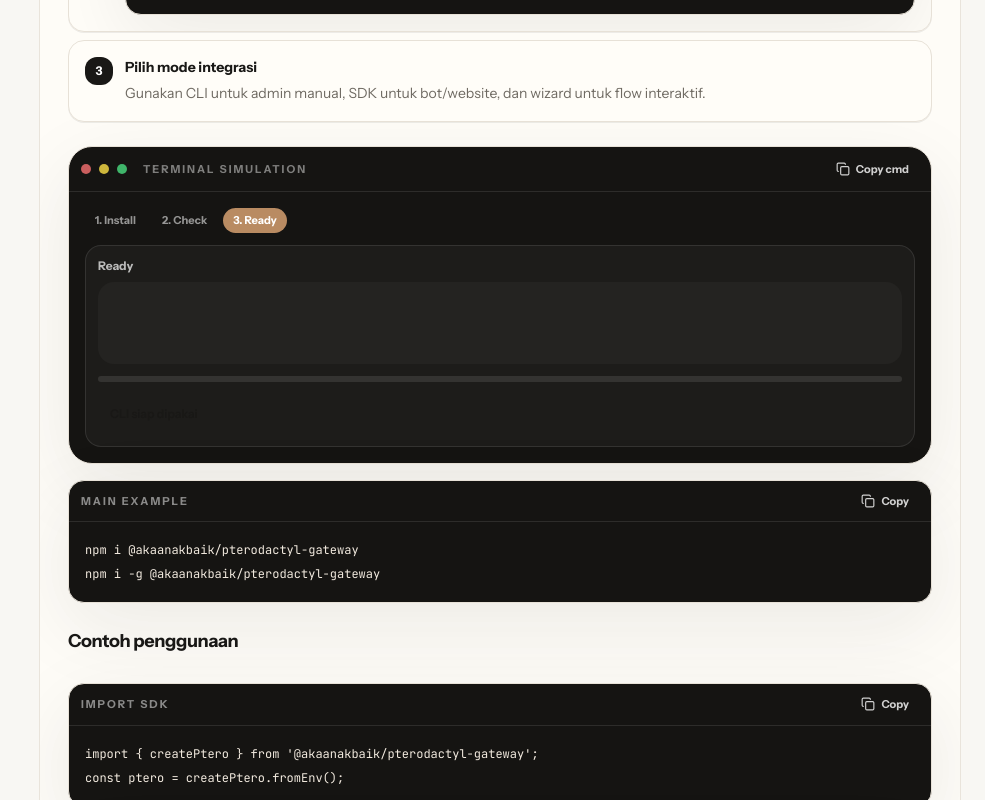
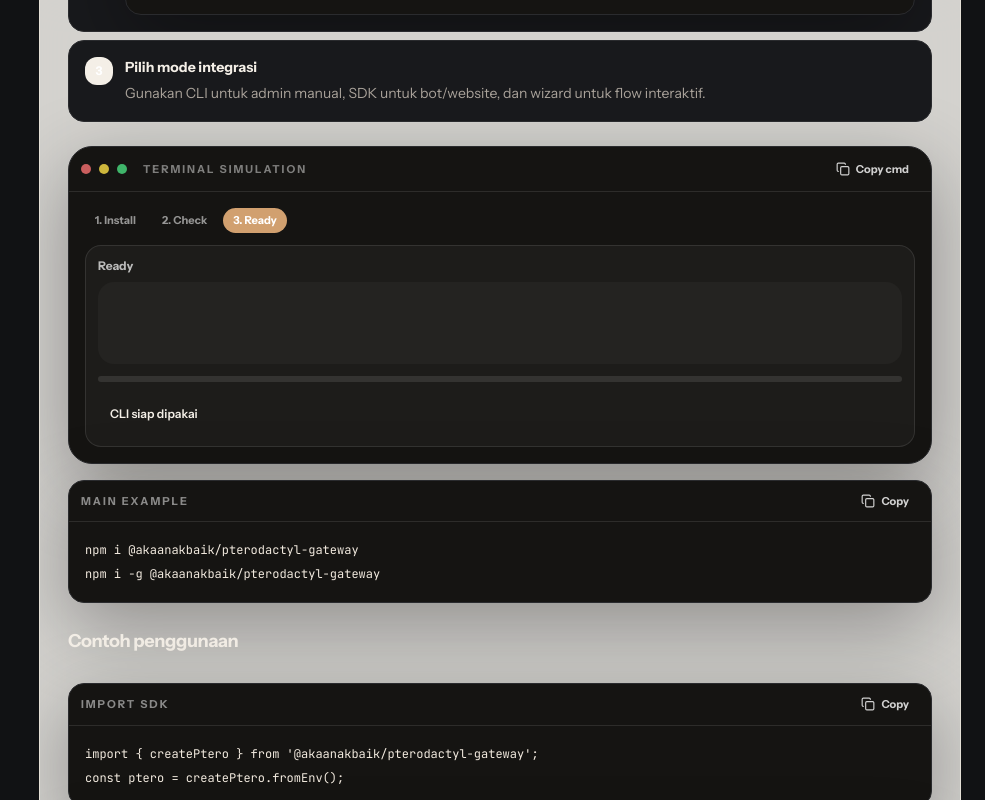
Before and after one commit to akaanakbaik/web-docs-pterodacty-gateway, a React (Vite) app: page / in a window 1280 px wide. Shown: the part 1642-2442 px from the top of the page, without its empty margins (295-1280 px from the left). Built offline with nearby package versions, Linux system fonts and the light colour scheme.

Commit message:
style: switch docs theme to soft dark

```diff
--- a/tailwind.config.js
+++ b/tailwind.config.js
@@ -8,18 +8,18 @@ export default {
         mono: ["JetBrains Mono", "ui-monospace", "SFMono-Regular", "monospace"]
       },
       colors: {
-        paper: "#f8f7f3",
-        ink: "#191816",
-        muted: "#6f6a62",
-        line: "#e7e1d7",
-        card: "#fffdf8",
-        clay: "#b98b62",
-        sage: "#778371",
-        slate: "#353a40"
+        paper: "#111214",
+        ink: "#f4efe7",
+        muted: "#a9a29a",
+        line: "#2a2b2e",
+        card: "#18191c",
+        clay: "#d1a06f",
+        sage: "#9dad93",
+        slate: "#d6d1c9"
       },
       boxShadow: {
-        soft: "0 24px 80px rgba(31, 27, 20, 0.08)",
-        hair: "0 1px 0 rgba(25, 24, 22, 0.07)"
+        soft: "0 24px 80px rgba(0, 0, 0, 0.32)",
+        hair: "0 1px 0 rgba(255, 255, 255, 0.06)"
       },
       borderRadius: {
         inherit: "inherit"
```
